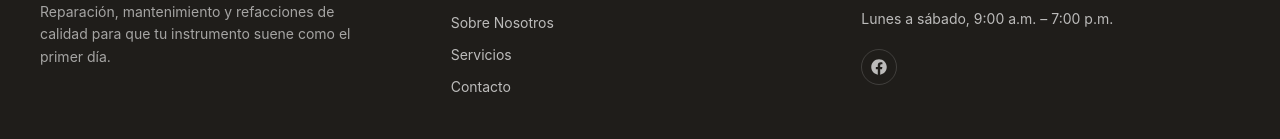
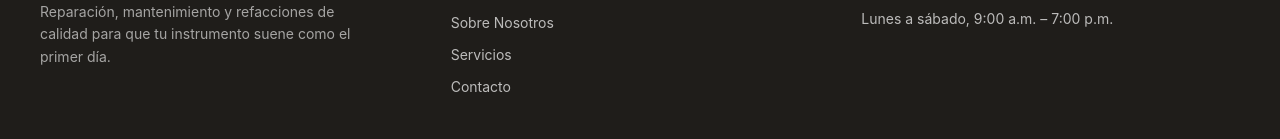
Before and after one commit to alexis-laris/pianos-economicos, a React (Vite) app: page / in a window 1280 px wide. Shown: the part 3234-3373 px from the top of the page. Built offline with nearby package versions, Linux system fonts and the light colour scheme.

Commit message:
seo mejoras

```diff
--- a/src/components/Footer.jsx
+++ b/src/components/Footer.jsx
@@ -1,5 +1,5 @@
 import React from 'react'
-import { FaWhatsapp, FaFacebook, FaInstagram } from 'react-icons/fa'
+import { FaWhatsapp, FaInstagram } from 'react-icons/fa'
 
 export default function Footer() {
     const whatsappLink =
@@ -75,16 +75,6 @@ export default function Footer() {
                             Lunes a sábado, 9:00 a.m. – 7:00 p.m.
                         </p>
 
-                        <div className="flex items-center gap-3">
-                            <a
-                                href="https://www.facebook.com/profile.php?id=100063756810889"
-                                target="_blank"
-                                aria-label="Facebook"
-                                className="w-9 h-9 rounded-full border border-white/15 flex items-center justify-center text-white/70 hover:text-[#1C1A17] hover:bg-[#C9973E] hover:border-[#C9973E] transition-colors"
-                            >
-                                <FaFacebook size={16} />
-                            </a>
-                        </div>
                     </div>
 
                 </div>
```
Also changed, not shown: public/robots.txt (added), 1 other file (tests, documents, lock files or other folders).
